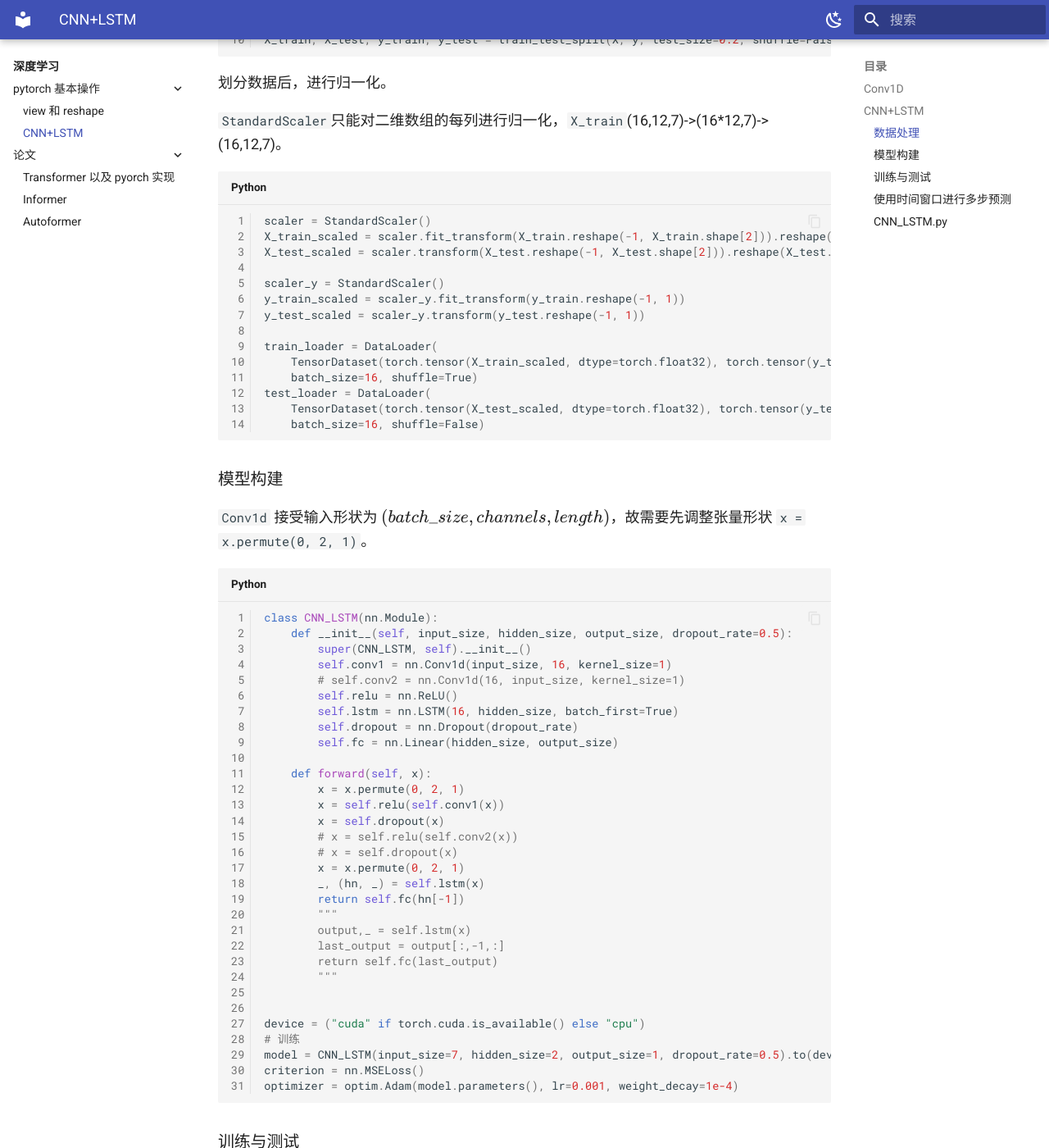
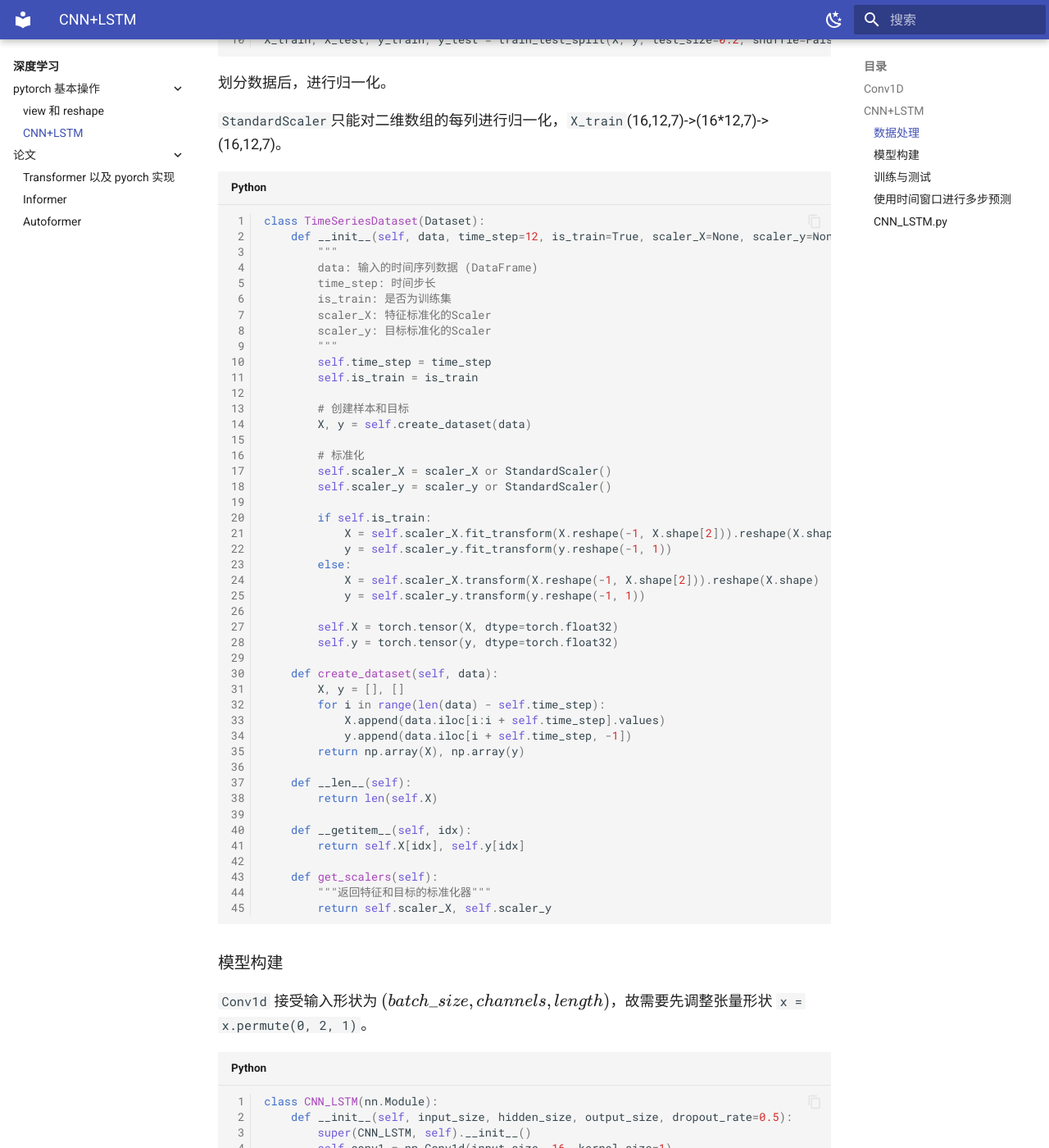
Before and after one commit to yyyac/yyyac.github.io, an MkDocs documentation site: the page built from docs/DeepL/Pytorch/time.md, in a window 1280 px wide and 1400 px high, scrolled down 1398 px. Shown: the whole window at 82% size. Built offline with MkDocs 1.6.1 and Material for MkDocs 9.7.7, drawn with Linux system fonts in a browser that asks for light colours; some of the changed text lies outside the part shown.

Commit message:
CNN+LSTM

````diff
--- a/docs/DeepL/Pytorch/time.md
+++ b/docs/DeepL/Pytorch/time.md
@@ -47,20 +47,51 @@
 `StandardScaler`只能对二维数组的每列进行归一化，`X_train`(16,12,7)->(16*12,7)->(16,12,7)。
 
 ```python
-scaler = StandardScaler()
-X_train_scaled = scaler.fit_transform(X_train.reshape(-1, X_train.shape[2])).reshape(X_train.shape)
-X_test_scaled = scaler.transform(X_test.reshape(-1, X_test.shape[2])).reshape(X_test.shape)
+class TimeSeriesDataset(Dataset):
+    def __init__(self, data, time_step=12, is_train=True, scaler_X=None, scaler_y=None):
+        """
+        data: 输入的时间序列数据 (DataFrame)
+        time_step: 时间步长
+        is_train: 是否为训练集
+        scaler_X: 特征标准化的Scaler
+        scaler_y: 目标标准化的Scaler
+        """
+        self.time_step = time_step
+        self.is_train = is_train
 
-scaler_y = StandardScaler()
-y_train_scaled = scaler_y.fit_transform(y_train.reshape(-1, 1))
-y_test_scaled = scaler_y.transform(y_test.reshape(-1, 1))
+        # 创建样本和目标
+        X, y = self.create_dataset(data)
 
-train_loader = DataLoader(
-    TensorDataset(torch.tensor(X_train_scaled, dtype=torch.float32), torch.tensor(y_train_scaled, dtype=torch.float32)),
-    batch_size=16, shuffle=True)
-test_loader = DataLoader(
-    TensorDataset(torch.tensor(X_test_scaled, dtype=torch.float32), torch.tensor(y_test_scaled, dtype=torch.float32)),
-    batch_size=16, shuffle=False)
+        # 标准化
+        self.scaler_X = scaler_X or StandardScaler()
+        self.scaler_y = scaler_y or StandardScaler()
+
+        if self.is_train:
+            X = self.scaler_X.fit_transform(X.reshape(-1, X.shape[2])).reshape(X.shape)
+            y = self.scaler_y.fit_transform(y.reshape(-1, 1))
+        else:
+            X = self.scaler_X.transform(X.reshape(-1, X.shape[2])).reshape(X.shape)
+            y = self.scaler_y.transform(y.reshape(-1, 1))
+
+        self.X = torch.tensor(X, dtype=torch.float32)
+        self.y = torch.tensor(y, dtype=torch.float32)
+
+    def create_dataset(self, data):
+        X, y = [], []
+        for i in range(len(data) - self.time_step):
+            X.append(data.iloc[i:i + self.time_step].values)
+            y.append(data.iloc[i + self.time_step, -1])
+        return np.array(X), np.array(y)
+
+    def __len__(self):
+        return len(self.X)
+
+    def __getitem__(self, idx):
+        return self.X[idx], self.y[idx]
+
+    def get_scalers(self):
+        """返回特征和目标的标准化器"""
+        return self.scaler_X, self.scaler_y
 ```
 
 ### 模型构建
@@ -228,33 +259,67 @@
 # print(data.head())
 
 
-def create_dataset(data, time_step=12):
-    X, y = [], []
-    for i in range(len(data) - time_step):
-        X.append(data.iloc[i:i + time_step].values)
-        y.append(data.iloc[i + time_step, -1])
-    return np.array(X), np.array(y)
+class TimeSeriesDataset(Dataset):
+    def __init__(self, data, time_step=12, is_train=True, scaler_X=None, scaler_y=None):
+        """
+        data: 输入的时间序列数据 (DataFrame)
+        time_step: 时间步长
+        is_train: 是否为训练集
+        scaler_X: 特征标准化的Scaler
+        scaler_y: 目标标准化的Scaler
+        """
+        self.time_step = time_step
+        self.is_train = is_train
 
+        # 创建样本和目标
+        X, y = self.create_dataset(data)
 
-X, y = create_dataset(data, 12)
-X_train, X_test, y_train, y_test = train_test_split(X, y, test_size=0.2, shuffle=False)
+        # 标准化
+        self.scaler_X = scaler_X or StandardScaler()
+        self.scaler_y = scaler_y or StandardScaler()
 
+        if self.is_train:
+            X = self.scaler_X.fit_transform(X.reshape(-1, X.shape[2])).reshape(X.shape)
+            y = self.scaler_y.fit_transform(y.reshape(-1, 1))
+        else:
+            X = self.scaler_X.transform(X.reshape(-1, X.shape[2])).reshape(X.shape)
+            y = self.scaler_y.transform(y.reshape(-1, 1))
 
-scaler = StandardScaler()
-X_train_scaled = scaler.fit_transform(X_train.reshape(-1, X_train.shape[2])).reshape(X_train.shape)
-X_test_scaled = scaler.transform(X_test.reshape(-1, X_test.shape[2])).reshape(X_test.shape)
+        self.X = torch.tensor(X, dtype=torch.float32)
+        self.y = torch.tensor(y, dtype=torch.float32)
 
-scaler_y = StandardScaler()
-y_train_scaled = scaler_y.fit_transform(y_train.reshape(-1, 1))
-y_test_scaled = scaler_y.transform(y_test.reshape(-1, 1))
+    def create_dataset(self, data):
+        X, y = [], []
+        for i in range(len(data) - self.time_step):
+            X.append(data.iloc[i:i + self.time_step].values)
+            y.append(data.iloc[i + self.time_step, -1])
+        return np.array(X), np.array(y)
 
-train_loader = DataLoader(
-    TensorDataset(torch.tensor(X_train_scaled, dtype=torch.float32), torch.tensor(y_train_scaled, dtype=torch.float32)),
-    batch_size=16, shuffle=True)
-test_loader = DataLoader(
-    TensorDataset(torch.tensor(X_test_scaled, dtype=torch.float32), torch.tensor(y_test_scaled, dtype=torch.float32)),
-    batch_size=16, shuffle=False)
+    def __len__(self):
+        return len(self.X)
 
+    def __getitem__(self, idx):
+        return self.X[idx], self.y[idx]
+
+    def get_scalers(self):
+        """返回特征和目标的标准化器"""
+        return self.scaler_X, self.scaler_y
+
+time_step = 12
+
+# 数据集划分
+train_data, test_data = train_test_split(data, test_size=0.2, shuffle=False)
+
+# 初始化数据集
+train_dataset = TimeSeriesDataset(train_data, time_step, is_train=True)
+test_dataset = TimeSeriesDataset(test_data, time_step, is_train=False, scaler_X=train_dataset.scaler_X,
+                                 scaler_y=train_dataset.scaler_y)
+
+scaler_X, scaler_y = train_dataset.get_scalers()
+
+# 数据加载器
+train_loader = DataLoader(train_dataset, batch_size=16, shuffle=True)
+test_loader = DataLoader(test_dataset, batch_size=16, shuffle=False)
 
 # 模型定义
 class CNN_LSTM(nn.Module):
@@ -359,7 +424,7 @@
     predictions = np.array(predictions).squeeze()  # 去掉多余的维度
     return scaler_y.inverse_transform(predictions)  # 转换回原始的尺度
 
-
+X_test_scaled = test_dataset.X.cpu().numpy()
 future_steps = 10
 last_test_data = X_test_scaled[-1]  # 最后一条测试数据作为起点
 predicted_future = predict_future(model, last_test_data, future_steps, scaler_y, device)
````
